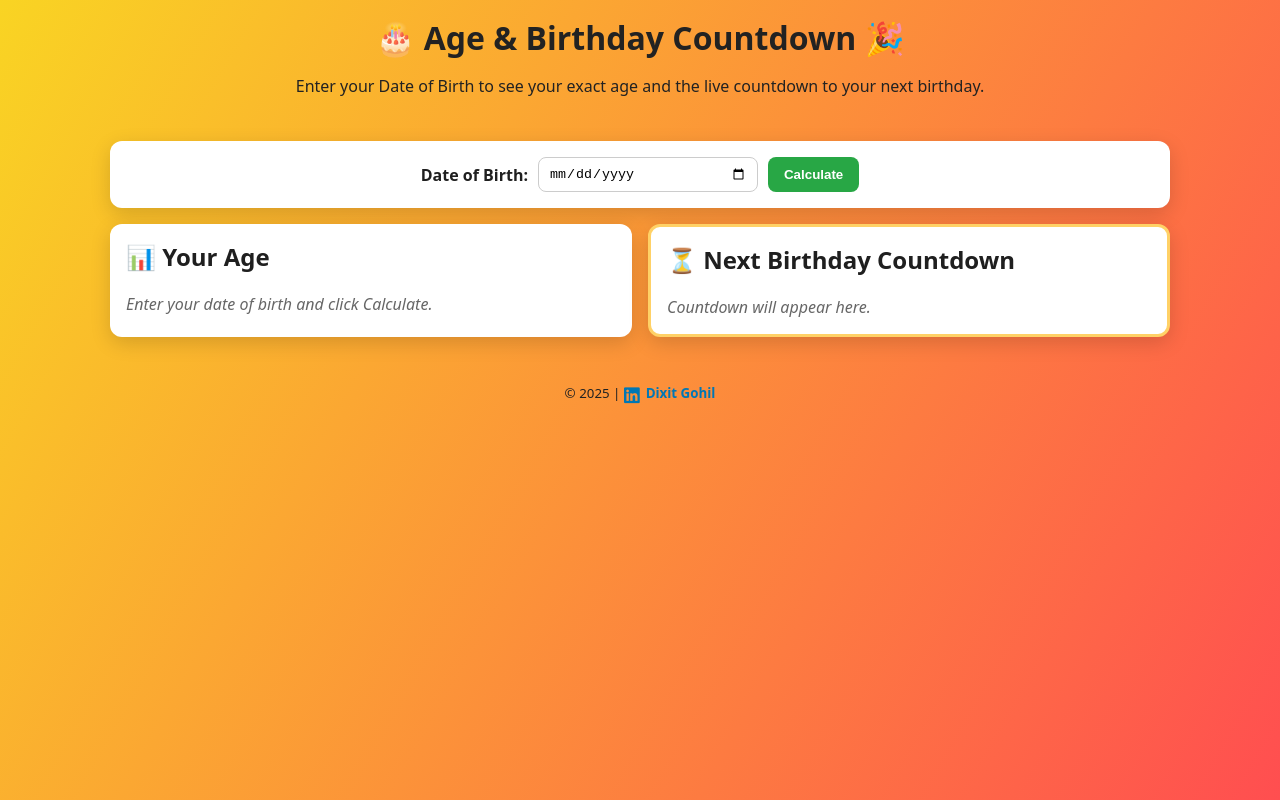
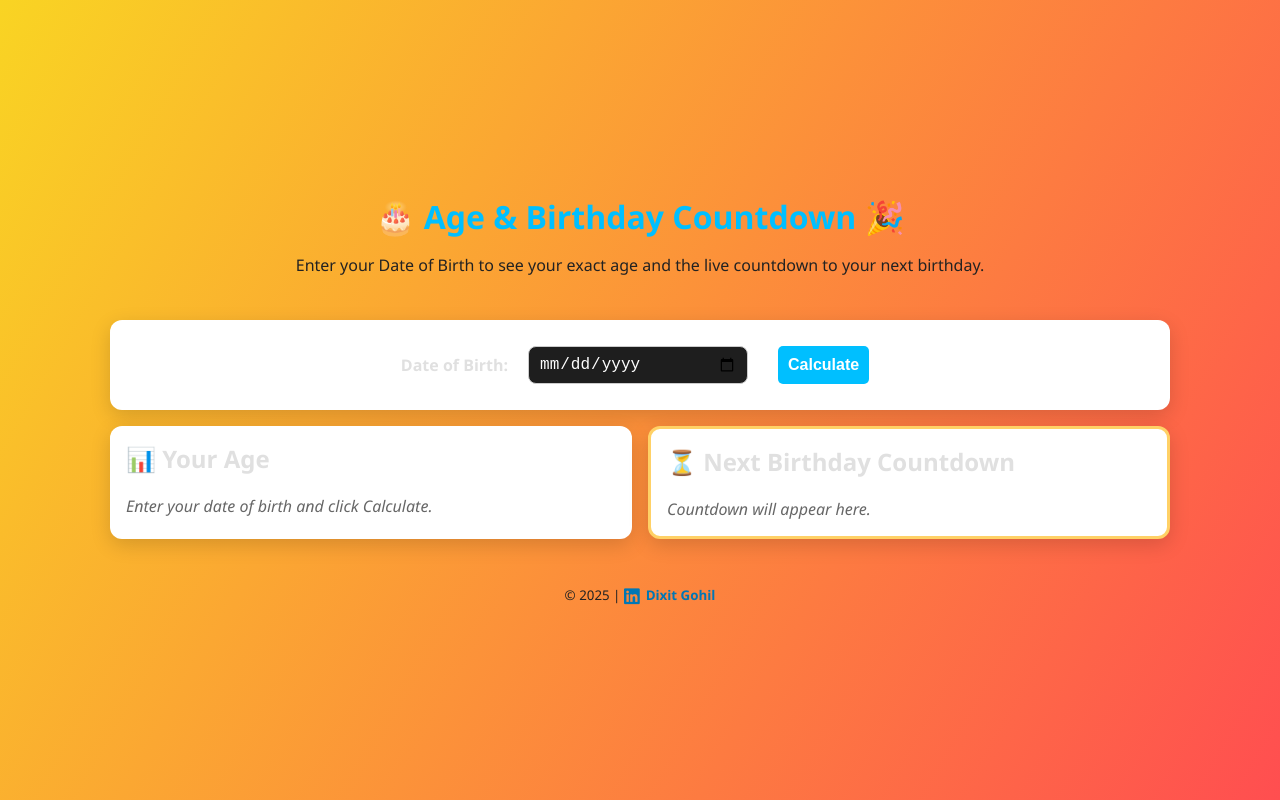
Before and after one commit to Gohil-Dixit/Birthday-Special, a plain HTML site: page index.html in a window 1280 px wide. Drawn offline with Linux system fonts and the light colour scheme.

Commit message:
Update style.css

```diff
--- a/style.css
+++ b/style.css
@@ -165,3 +165,43 @@ footer i {
     text-align: center;
   }
 }
+body {
+  margin: 0;
+  font-family: 'Segoe UI', sans-serif;
+  background-color: #121212; /* black */
+  color: #e0e0e0; /* light gray */
+  display: flex;
+  flex-direction: column;
+  align-items: center;
+  justify-content: center;
+  min-height: 100vh;
+  padding: 20px;
+}
+
+h1 {
+  color: #00bfff; /* blue */
+}
+
+input, button {
+  padding: 10px;
+  margin: 10px;
+  border-radius: 5px;
+  border: none;
+  font-size: 16px;
+}
+
+input {
+  background-color: #1e1e1e;
+  color: #ffffff;
+  border: 1px solid #333;
+}
+
+button {
+  background-color: #00bfff;
+  color: white;
+  cursor: pointer;
+}
+
+button:hover {
+  background-color: #0099cc;
+}
```
